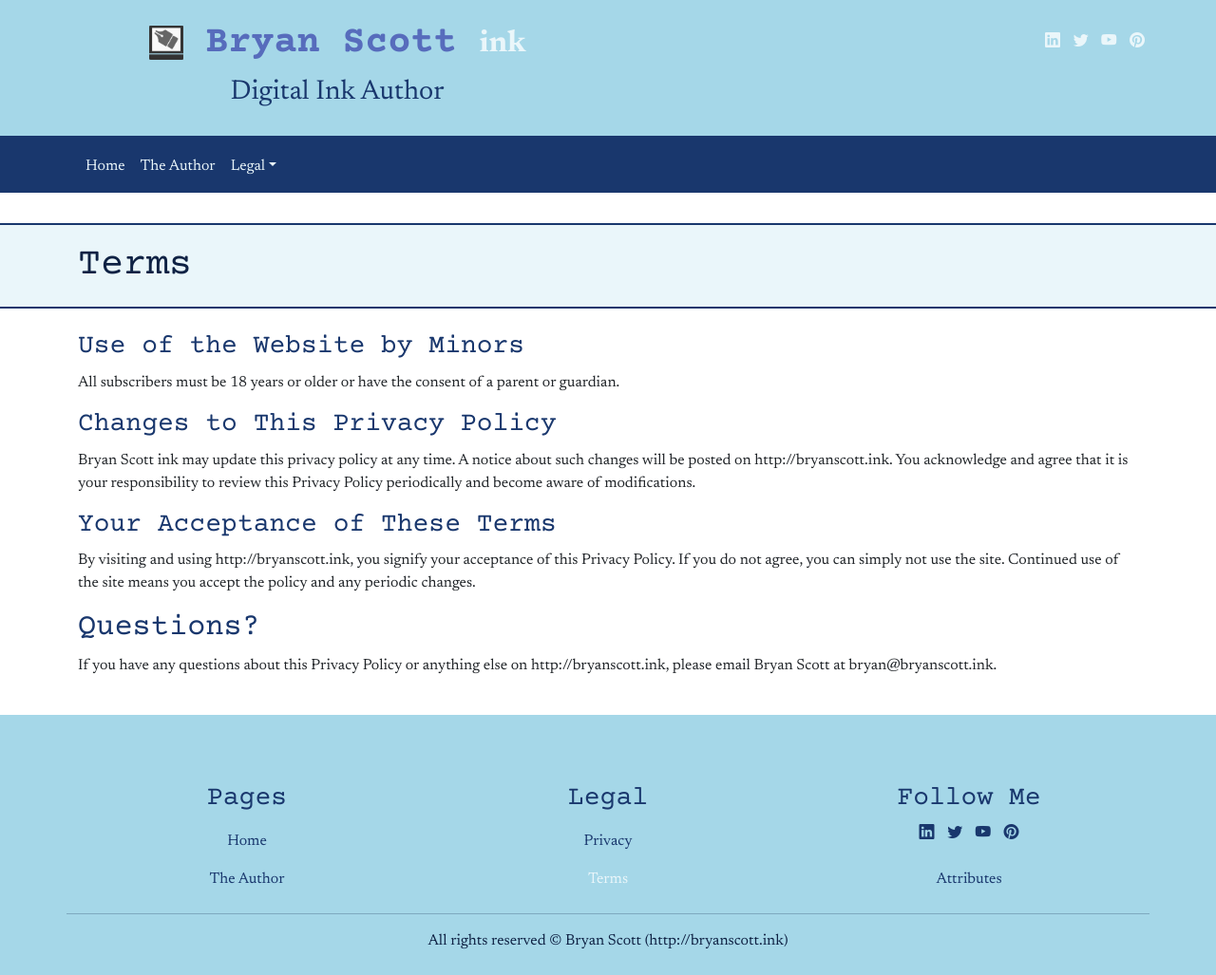
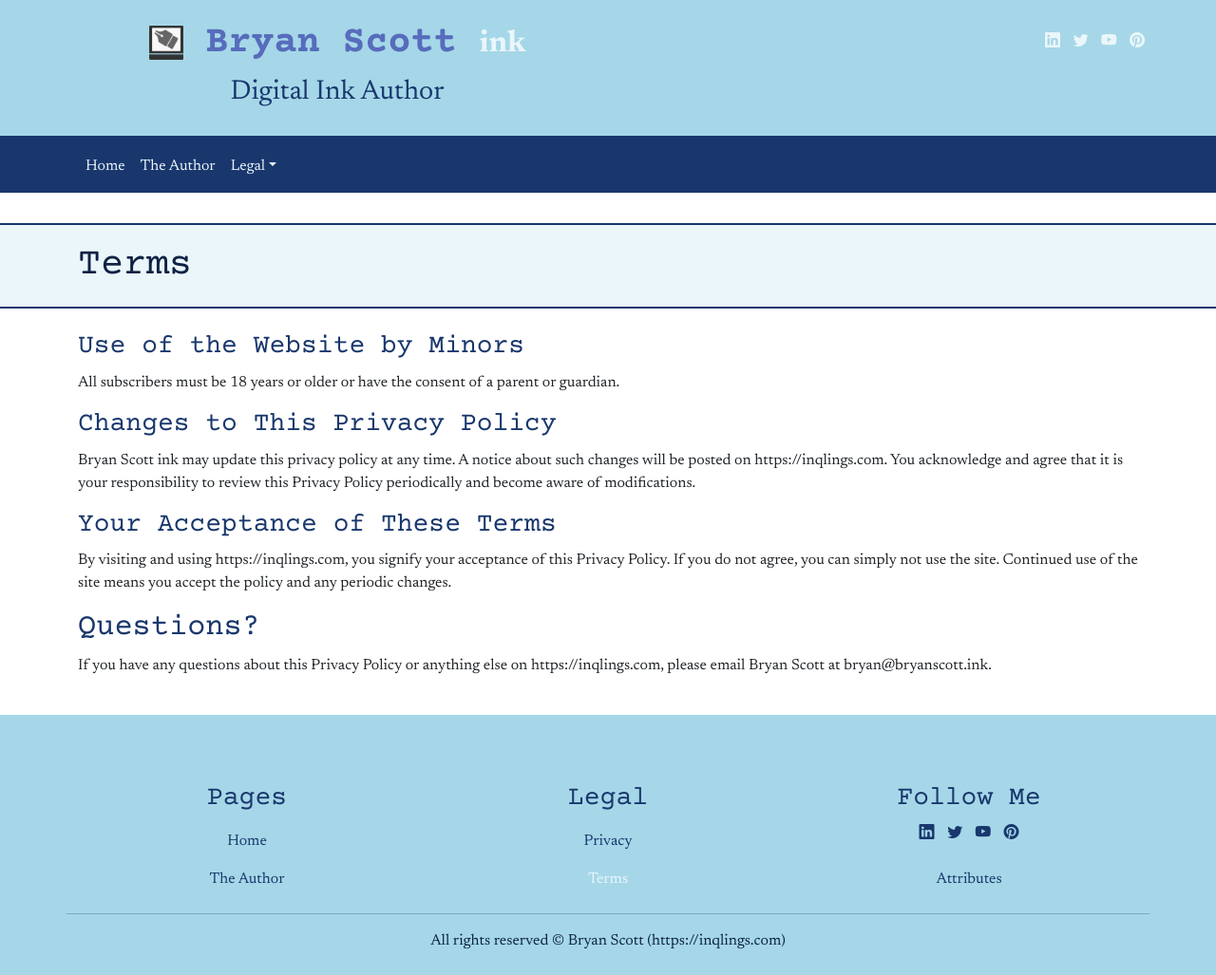
Before and after one commit to blherr70/bsi, a Jekyll site: the page built from terms.md, in a window 1280 px wide and 1027 px high. Shown: the whole window at 95% size. Built offline with Jekyll 4.4.1, drawn with Linux system fonts in a browser that asks for light colours.

Commit message:
update config

```diff
--- a/_config.yml
+++ b/_config.yml
@@ -22,13 +22,13 @@
 ext: "ink"
 tagline: "Digital Ink Author"
 email: bryan@bryanscott.ink
-hostname: "Digital Ocean"
+hostname: "Cloudflare"
 description: >- # this means to ignore newlines until "baseurl:"
   Write an awesome description for your new site here. You can edit this
   line in _config.yml. It will appear in your document head meta (for
   Google search results) and in your feed.xml site description.
 baseurl: "" # the subpath of your site, e.g. /blog
-url: "http://bryanscott.ink" # the base hostname & protocol for your site, e.g. http://example.com
+url: "https://inqlings.com" # the base hostname & protocol for your site, e.g. http://example.com
 
 # Build settings
 theme: minima
```
